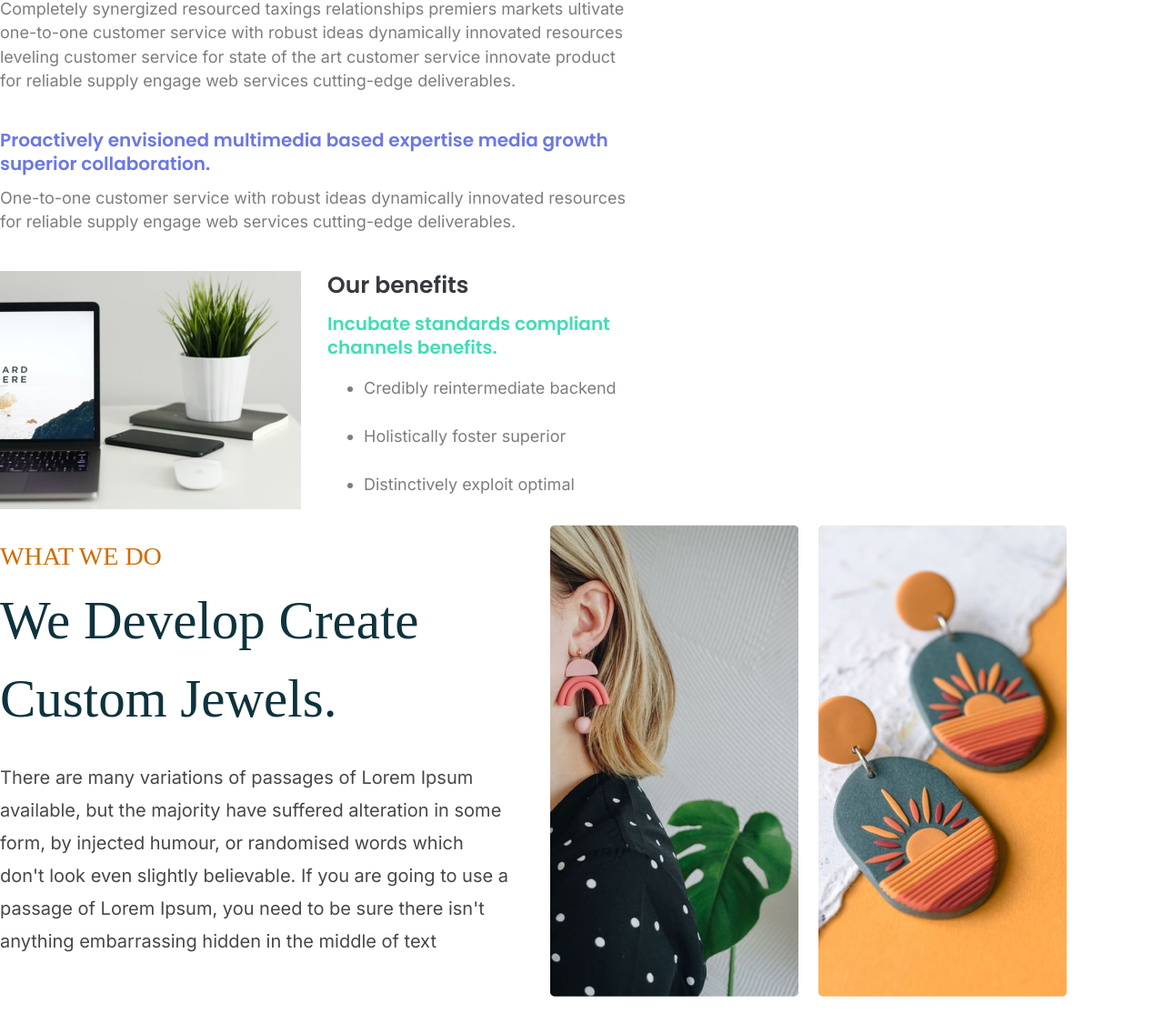
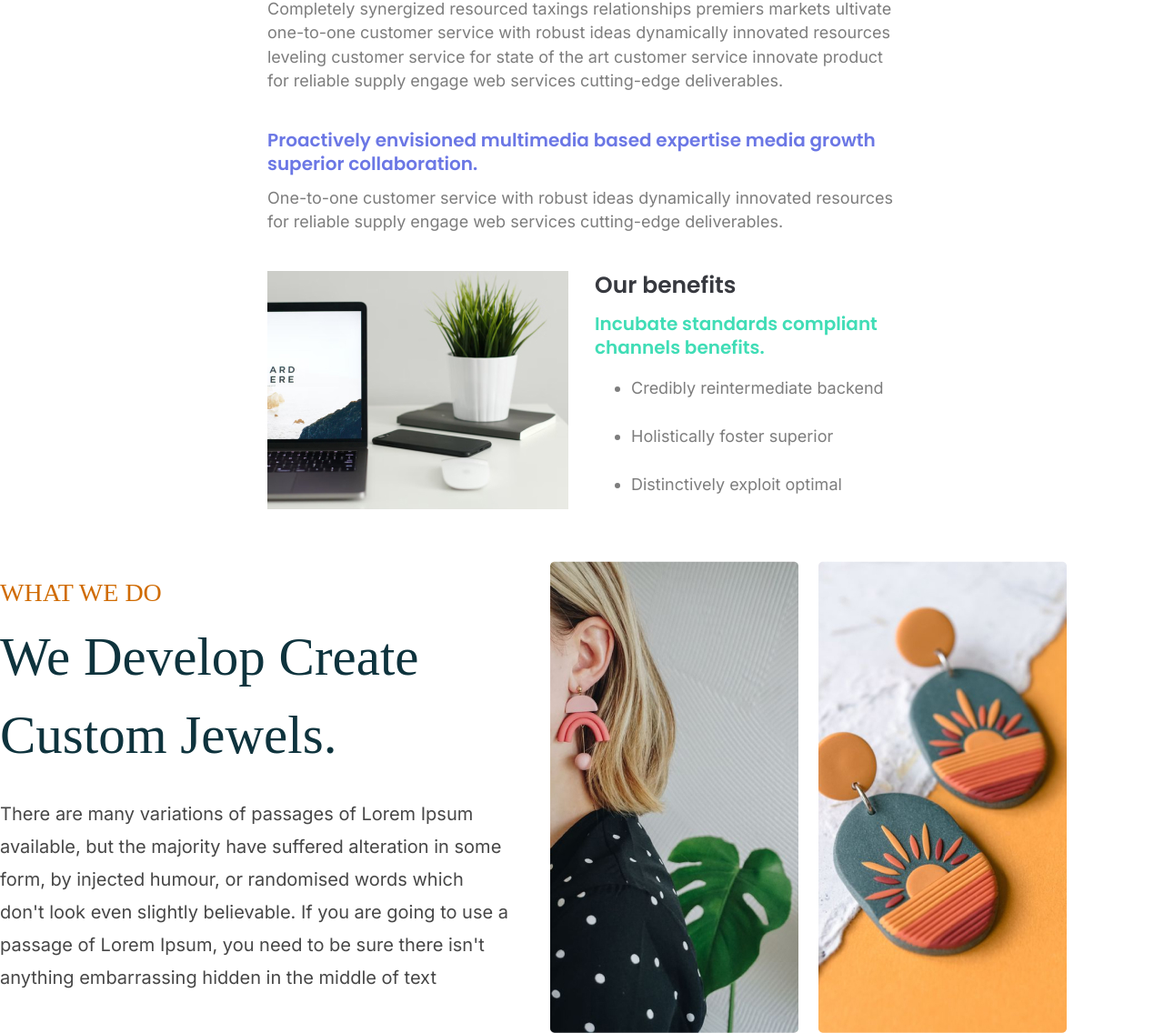
Before and after one commit to ProstoKuzya/lessons, a plain HTML site: page lesson_6/index.html in a window 1280 px wide. Shown: the part 144-1280 px from the top of the page at 91% size. Before the commit the page ends 1240 px from the top, so only its background shows below. Drawn offline with Linux system fonts and the light colour scheme; files whose address does not match are found by name; a web font is replaced by a local one.

Commit message:
Add files via upload

```diff
--- a/lesson_6/css/style.css
+++ b/lesson_6/css/style.css
@@ -11,12 +11,12 @@
 } */
 @import url("https://fonts.googleapis.com/css?family=DM+Serif+Text:regular&display=swap");
 @import url(reset.css);
+.wrapper{
+	max-width: 692px;
+	margin: 0 auto;
+}
 .header-img{
-	max-width: 692px;
 	margin-bottom: 37px;
-}
-.main-body-top {
-	max-width: 692px;
 }
 .title {
 	margin-bottom:12px;
@@ -25,6 +25,9 @@
 	font-size: 30px;
 	font-weight: 600;
 	line-height: 127%
+}
+.text-block{
+	margin-bottom: 40px;
 }
 .text {
 	font-family: Inter;
@@ -42,7 +45,7 @@
 	margin-bottom: 12px;
 }
 .main-body-bottom {
-	max-width: 692px;
+	margin-bottom: 40px;
 	font-size: 0;
 }
 .main-img{
@@ -68,13 +71,13 @@
 	line-height: 127%;
 	margin-bottom: 23px;
 }
-.items {
-}
 .item {
 	color: #7D7D7D;
 	font-family: Inter;
 	font-size: 18px;
 	margin-bottom: 35px;
+}
+.footer{
 }
 .footer-contant {
 	display: inline-block;
--- a/lesson_6/index.html
+++ b/lesson_6/index.html
@@ -9,6 +9,8 @@
 </head>
 
 <body>
+	<div class="wrapper">
+
 		<header>
 			<img class="header-img" src="img/Photo.jpg" alt="Photo">
 		</header>
@@ -16,6 +18,7 @@
 			<div class="main-body-top">
 				<h1 class="title">Why Us For International Business Management Consulting!
 				</h1>
+				<div class="text-block">
 					<p class="text">Completely synergized resourced taxings relationships premiers markets ultivate
 						one-to-one customer service with robust ideas dynamically innovated resources leveling customer
 						service for state of the art customer service innovate product for reliable supply engage web
@@ -24,6 +27,7 @@
 						collaboration.</p>
 					<p class="text">One-to-one customer service with robust ideas dynamically innovated resources for
 						reliable supply engage web services cutting-edge deliverables.</p>
+				</div>
 			</div>
 			<div class="main-body-bottom">
 				<img class="main-img" src="img/pc.jpg" alt="pc">
@@ -39,18 +43,23 @@
 				</div>
 			</div>
 		</main>
-	<footer>
+
+	</div>
+	<footer class="footer">
 		<div class="footer-contant">
 			<h3 class="footer-sub-title">WHAT WE DO</h3>
 			<h2 class="footer-title">We Develop Create Custom Jewels.</h2>
-			<p class="footer-text">There are many variations of passages of Lorem Ipsum available, but the majority have
-				suffered alteration in some form, by injected humour, or randomised words which don't look even slightly
-				believable. If you are going to use a passage of Lorem Ipsum, you need to be sure there isn't anything
+			<p class="footer-text">There are many variations of passages of Lorem Ipsum available, but the majority
+				have
+				suffered alteration in some form, by injected humour, or randomised words which don't look even
+				slightly
+				believable. If you are going to use a passage of Lorem Ipsum, you need to be sure there isn't
+				anything
 				embarrassing hidden in the middle of text</p>
 		</div>
 		<div class="footer-img">
-			<a href="#"><img src="img/earrings1.jpg" alt="earrings"></a>
-			<a href="#"><img src="img/earrings2.jpg" alt="earrings"></a>
+			<img src="img/earrings1.jpg" alt="earrings">
+			<img src="img/earrings2.jpg" alt="earrings">
 		</div>
 	</footer>
 </body>
```
Lines whose indentation alone changed are shown as unchanged.
